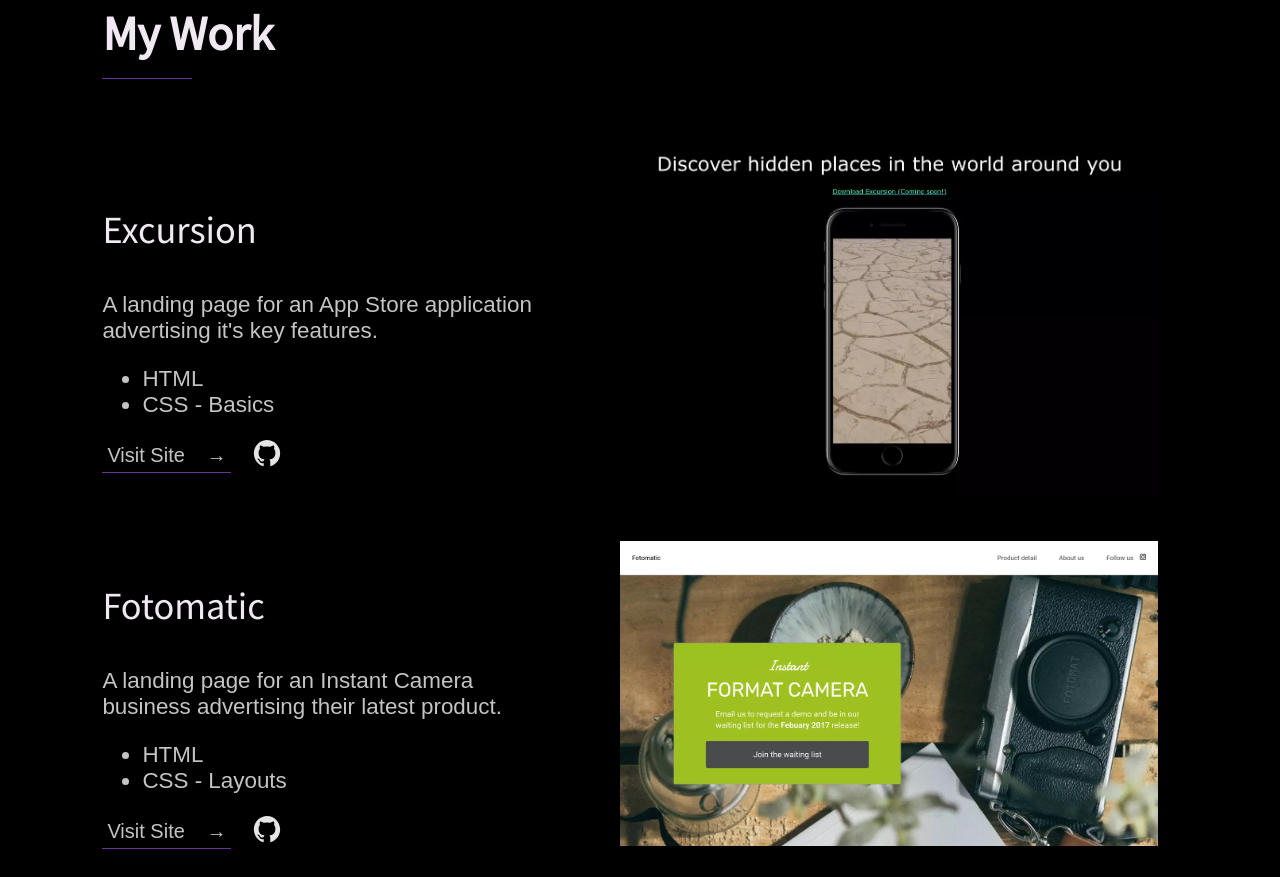
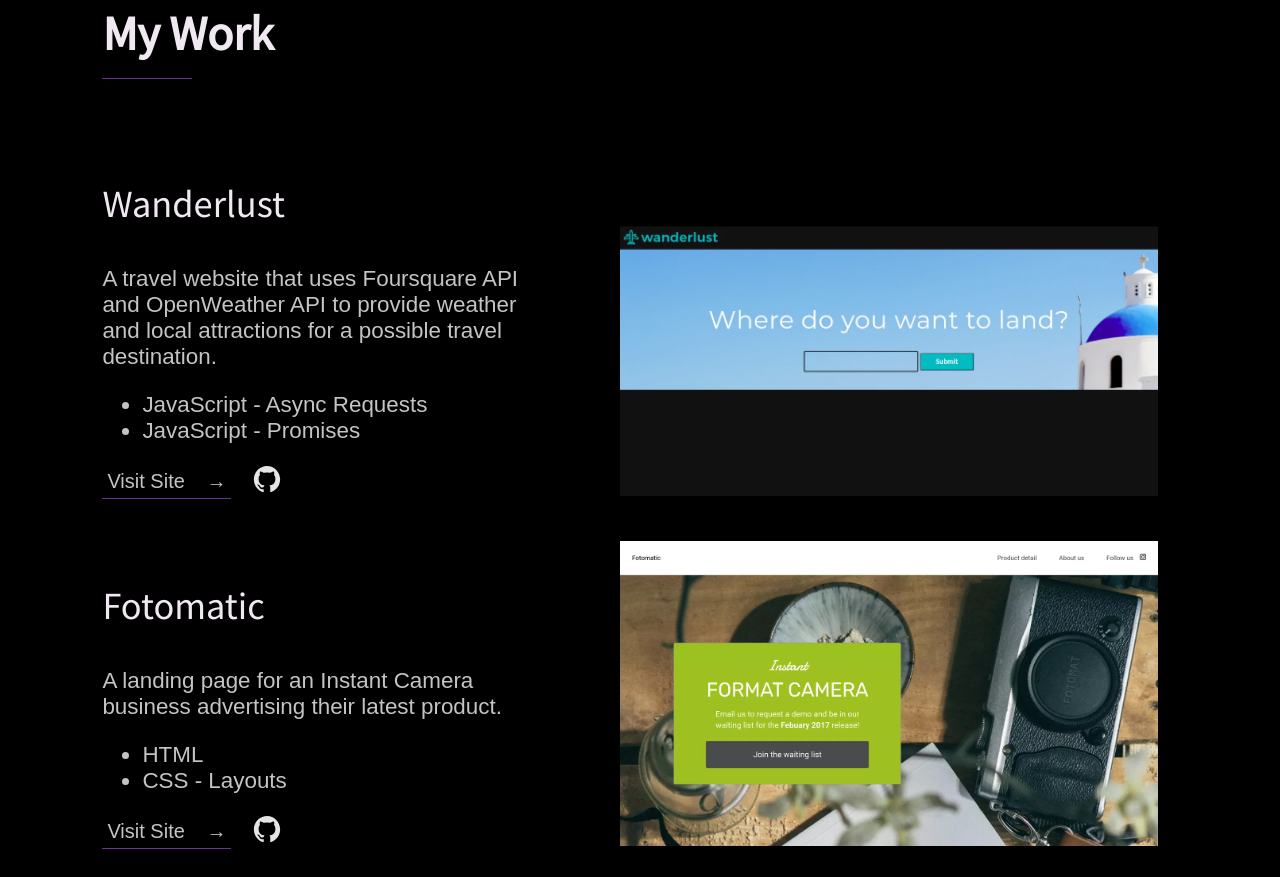
Before and after one commit to naveenjohnsonv/Codecademy_FullStack, a plain HTML site: page portfolio/index.html in a window 1280 px wide. Shown: the part 1077-1954 px from the top of the page. Drawn offline with Linux system fonts and the light colour scheme; a web font is replaced by a local one.

Commit message:
Changes: - Fix mailto: link - Changed resume link - Updated with new project Wanderlust

```diff
--- a/portfolio/index.html
+++ b/portfolio/index.html
@@ -47,17 +47,17 @@
     <div class="works">
       <div id="work" class="one">
         <div class="txt-box">
-          <h3>Excursion</h3>
-          <p>A landing page for an App Store application advertising it's key features.</p>
+          <h3>Wanderlust</h3>
+          <p>A travel website that uses Foursquare API and OpenWeather API to provide weather and local attractions for a possible travel destination.</p>
           <ul>
-            <li>HTML</li>
-            <li>CSS - Basics</li>
+            <li>JavaScript - Async Requests</li>
+            <li>JavaScript - Promises</li>
           </ul>
-          <a class="gh pwa-element pwa-background-easeInFromLeft-easeOutToLeft" href="https://naveenjohnsonv.github.io/excursion/">Visit Site <span> &rarr;</span></a>
-          <a class="gh-img" href="https://github.com/naveenjohnsonv/excursion"><img src="./resources/images/github.svg" alt=""></a>
+          <a class="gh pwa-element pwa-background-easeInFromLeft-easeOutToLeft" href="https://naveenjohnsonv.github.io/wanderlust/">Visit Site <span> &rarr;</span></a>
+          <a class="gh-img" href="https://github.com/naveenjohnsonv/wanderlust"><img src="./resources/images/github.svg" alt=""></a>
         </div>
         <div class="img-box">
-          <img class="work-img" src="./resources/images/excursion.webp" alt="">
+          <img class="work-img" src="./resources/images/wanderlust.webp" alt="">
         </div>
       </div>
       <div id="work" class="two">
@@ -95,12 +95,12 @@
     <h2 id="about" class="subheading">About Me</h2>
     <div class="about">
       <p>After briefly contributing in the open-source community, I was inspired to become a self-taught web developer. My passion lies in building minimal and elegant designs, while keeping the web page accessible for all types of users. Currently looking for oppurtunities to showcase my skill set, while  learning more about JavaScript frameworks, Java and Kotlin.</p>
-      <a href="https://drive.google.com/file/d/15XWChQNae48syztNgqgB2NtIbsn7kzye/view?usp=sharing" class="btn pwa-element pwa-background-easeInFromLeft-easeOutToLeft">My Resume</a>
+      <a href="https://drive.google.com/file/d/1IPnXOWA5hpImIPD0jjKEuJQAl-oKoJx_/view?usp=sharing" class="btn pwa-element pwa-background-easeInFromLeft-easeOutToLeft">My Resume</a>
     </div>
     <h2 id="contact" class="subheading">Get in Touch</h2>
     <div class="grid-box">
       <p>Are you looking for a fast-performing and user-friendly website to represent your product or business? Looking for any kind of consultation?  Or just want to say "Hi 👋"? In any case, feel free to send me an email and I will do my best to get back to you at the earliest.</p>
-      <a href="mailto:you@example.com" class="btn pwa-element pwa-background-easeInFromLeft-easeOutToLeft">Email</a>
+      <a href="mailto:portfolio@naveenjohnson.anonaddy.com" class="btn pwa-element pwa-background-easeInFromLeft-easeOutToLeft">Email</a>
     </div>
   </main>
   <footer>
```
Also changed, not shown: portfolio/resources/images/excursion.webp (deleted), portfolio/resources/images/wanderlust.webp (added), 1 other file.
